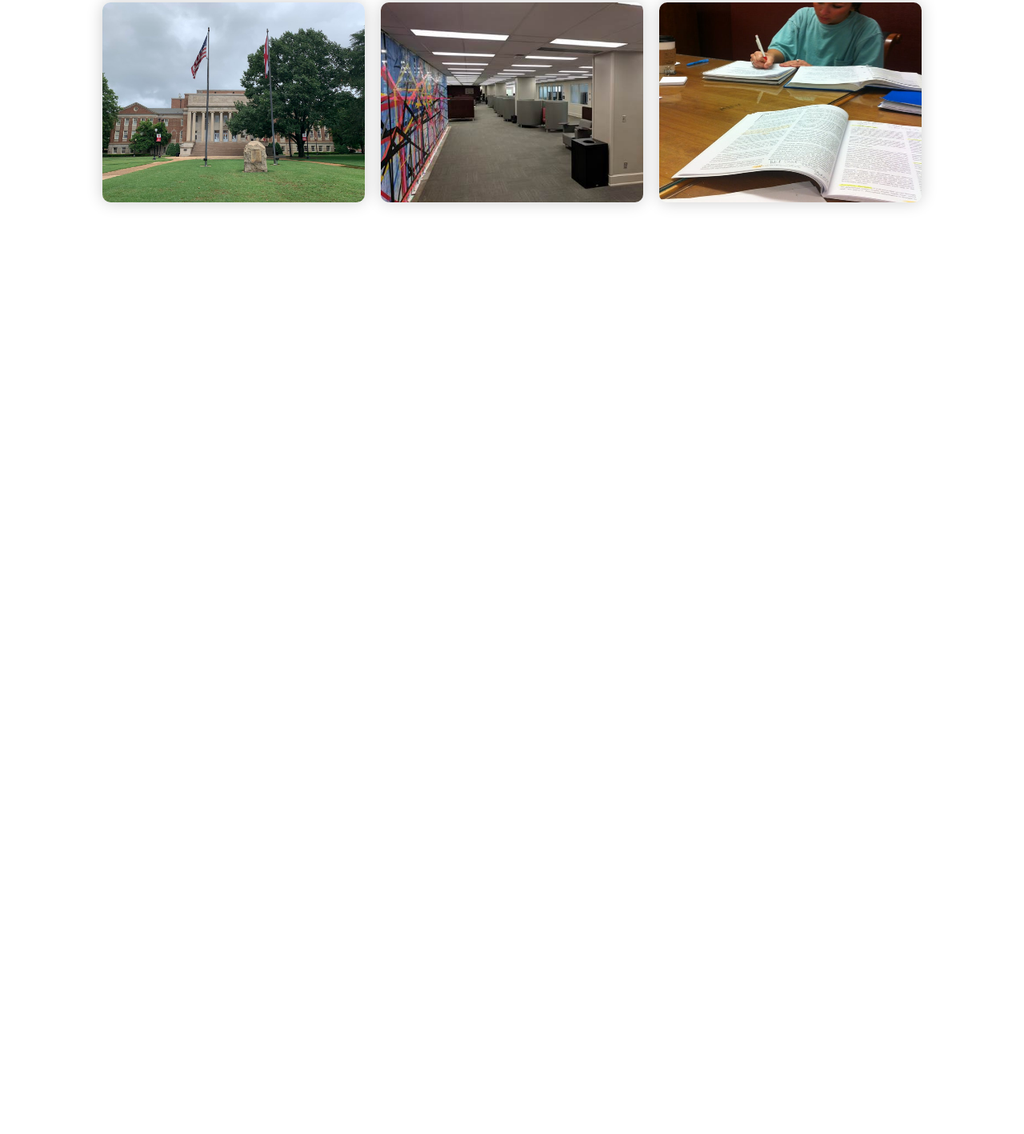
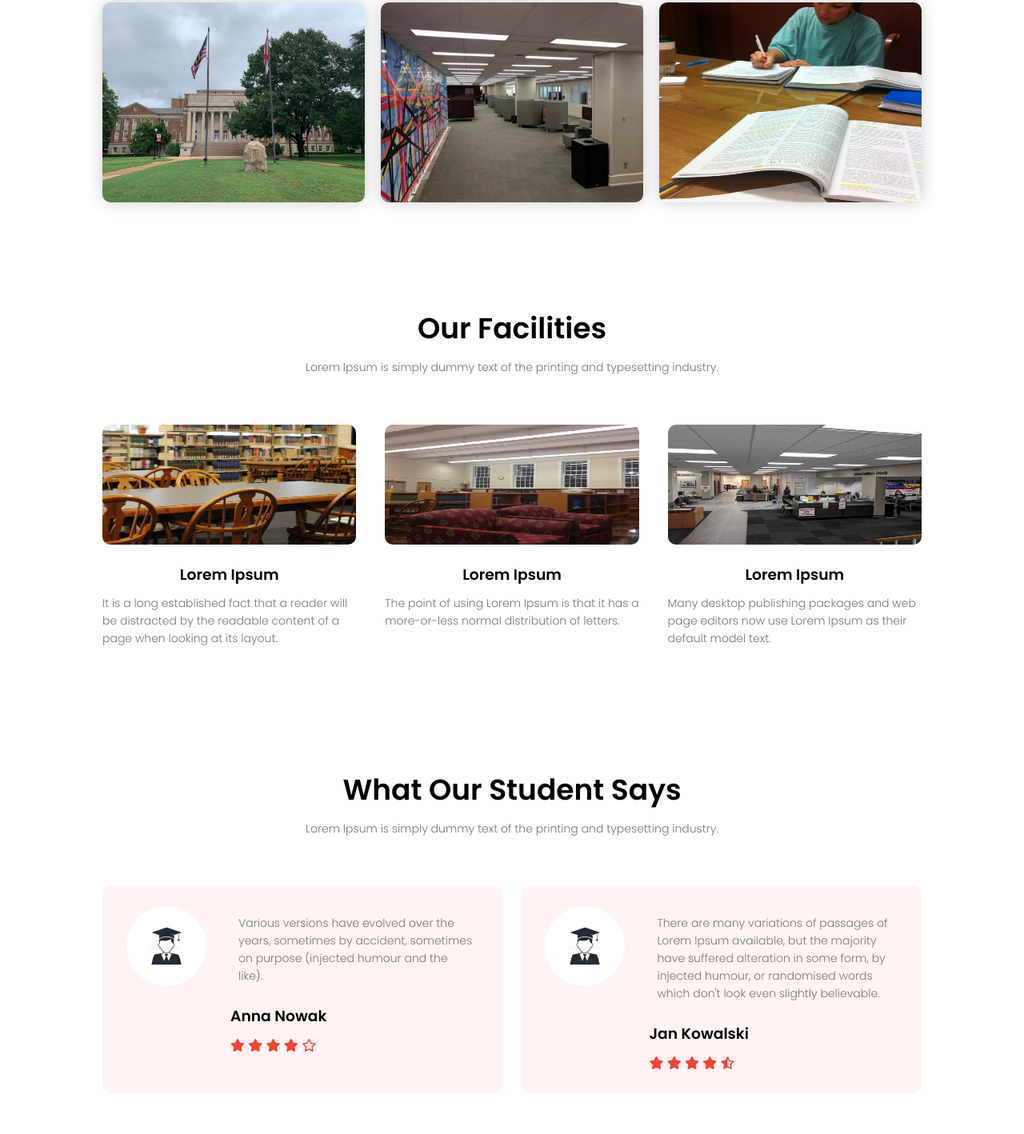
Before and after one commit to wnowak8/Library-web, a plain HTML site: page index.html in a window 1280 px wide. Shown: the part 1631-3049 px from the top of the page at 80% size. Before the commit the page ends 1914 px from the top, so only its background shows below. Drawn offline with Linux system fonts and the light colour scheme.

Commit message:
Add new section

```diff
--- a/index.html
+++ b/index.html
@@ -87,10 +87,66 @@
     </div>
 </section>
 
-<!--<section class="facilities">-->
-<!--    <h1>Our Facilities</h1>-->
+<section class="facilities">
+    <h1>Our Facilities</h1>
+    <p>Lorem Ipsum is simply dummy text of the printing and typesetting industry. </p>
 
-<!--</section>-->
+    <div class="row">
+        <div class="facilities-col">
+            <img src="images/library.jpg">
+            <h3>Lorem Ipsum</h3>
+            <p>It is a long established fact that a reader will be distracted by the readable content of a page when looking at its layout.</p>
+        </div>
+
+        <div class="facilities-col">
+            <img src="images/library_2.jpg">
+            <h3>Lorem Ipsum</h3>
+            <p>The point of using Lorem Ipsum is that it has a more-or-less normal distribution of letters.</p>
+        </div>
+        <div class="facilities-col">
+            <img src="images/library_3.jpg">
+            <h3>Lorem Ipsum</h3>
+            <p>Many desktop publishing packages and web page editors now use Lorem Ipsum as their default model text.</p>
+        </div>
+
+    </div>
+</section>
+<!-- testimonials-->
+<section class="testimonials">
+        <h1>What Our Student Says</h1>
+        <p>Lorem Ipsum is simply dummy text of the printing and typesetting industry. </p>
+        <div class="row">
+            <div class="testimonials-col">
+                <img src="images/student.jpg">
+                <div>
+                     <p> Various versions have evolved over the years, sometimes by accident, sometimes on purpose (injected humour and the like).</p>
+                     <h3>Anna Nowak</h3>
+                     <i class="fa fa-star" ></i>
+                     <i class="fa fa-star" ></i>
+                     <i class="fa fa-star" ></i>
+                     <i class="fa fa-star" ></i>
+                     <i class="fa fa-star-o" ></i>
+
+                </div>
+
+            </div>
+
+            <div class="testimonials-col">
+                <img src="images/student.jpg">
+                <div>
+                    <p>There are many variations of passages of Lorem Ipsum available, but the majority have suffered alteration in some form, by injected humour, or randomised words which don't look even slightly believable.</p>
+                    <h3>Jan Kowalski</h3>
+                    <i class="fa fa-star" ></i>
+                    <i class="fa fa-star" ></i>
+                    <i class="fa fa-star" ></i>
+                    <i class="fa fa-star" ></i>
+                    <i class="fa fa-star-half-o"></i>
+                </div>
+
+            </div>
+
+        </div>
+</section>
 <!--JavaScript for Toggle Menu-->
 <script>
     var navLinks=document.getElementById("navLinks");
--- a/style.css
+++ b/style.css
@@ -216,3 +216,69 @@ transition: 0.5s;
 bottom: 49%;
 opacity: 1;
 }
+/* ---- facilities -------*/
+.facilities{
+width: 80%;
+margin: auto;
+text-align: center;
+padding-top: 100px;
+}
+.facilities-col{
+flex-basis: 31%;
+bottom-radius: 10px;
+margin-bottom: 5%;
+text-align: left;
+}
+.facilities-col img{
+width: 100%;
+border-radius: 10px;
+height: 150px;
+}
+.facilities-col p{
+padding: 0;
+}
+.facilities-col h3{
+margin-top: 16px;
+margin- bottom: 5px;
+text-align: center;
+}
+/*-----testimonials-------*/
+.testimonials{
+width: 80%;
+margin: auto;
+padding-top: 100px;
+text-align: center;
+}
+.testimonials-col{
+flex-basis: 44%;
+border-radius: 10px;
+margin-bottom: 5%;
+text-align: left;
+background: #fff3f3;
+padding: 25px;
+cursor: pointer;
+display: flex;
+}
+.testimonials-col img{
+height: 100px;
+width: 100px;
+margin-left: 5px;
+margin-right: 30px;
+border-radius: 100%;
+}
+.testimonials-col img{
+padding: 0;
+}
+.testimonials-col h3{
+margin-top: 15px;
+text-align: left;
+}
+.testimonials-col .fa{
+color: #f44336;
+}
+@media(max-width: 700px){
+.testimonials-col img{
+margin-left: 0px;
+margin-right: 30px;
+}
+}
```
